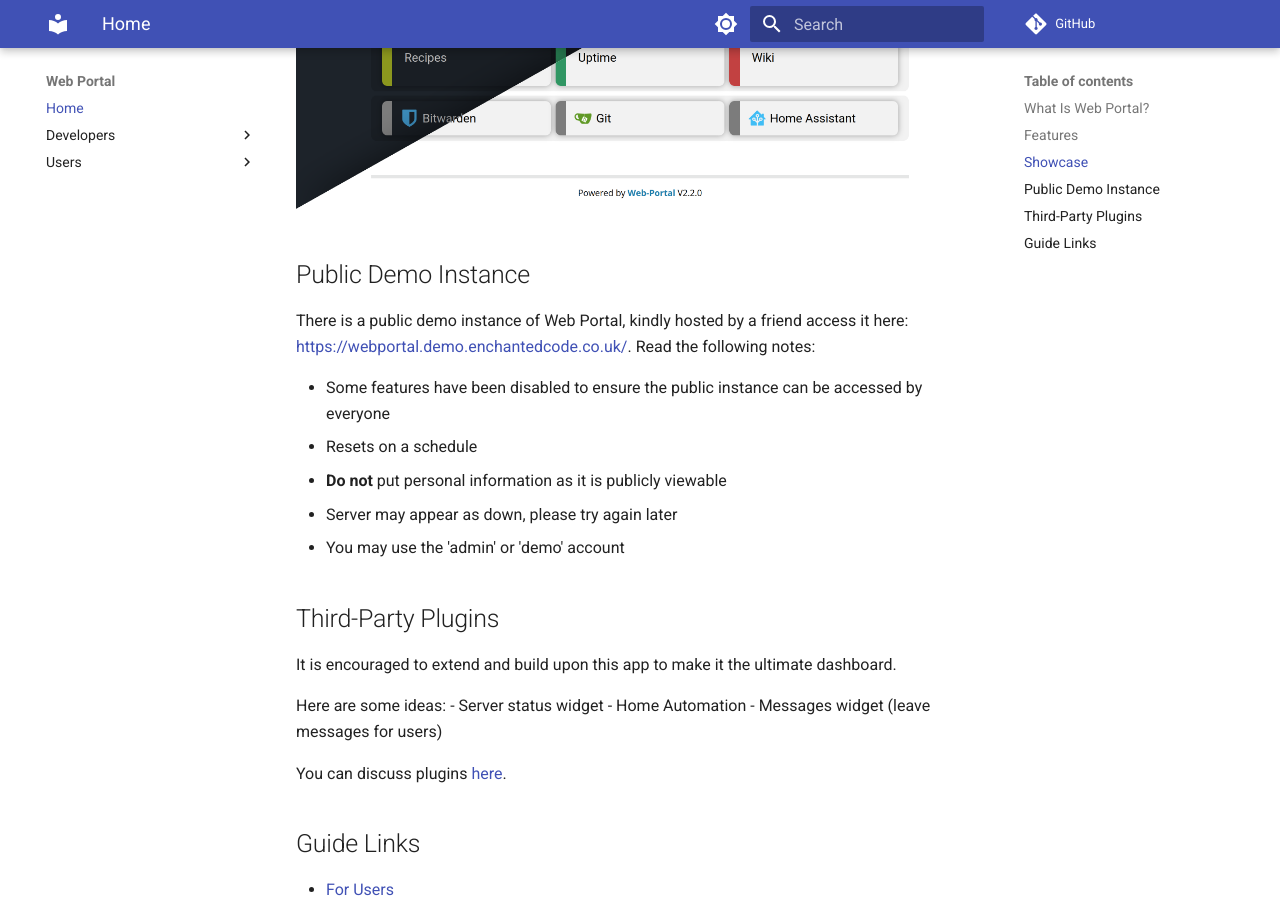
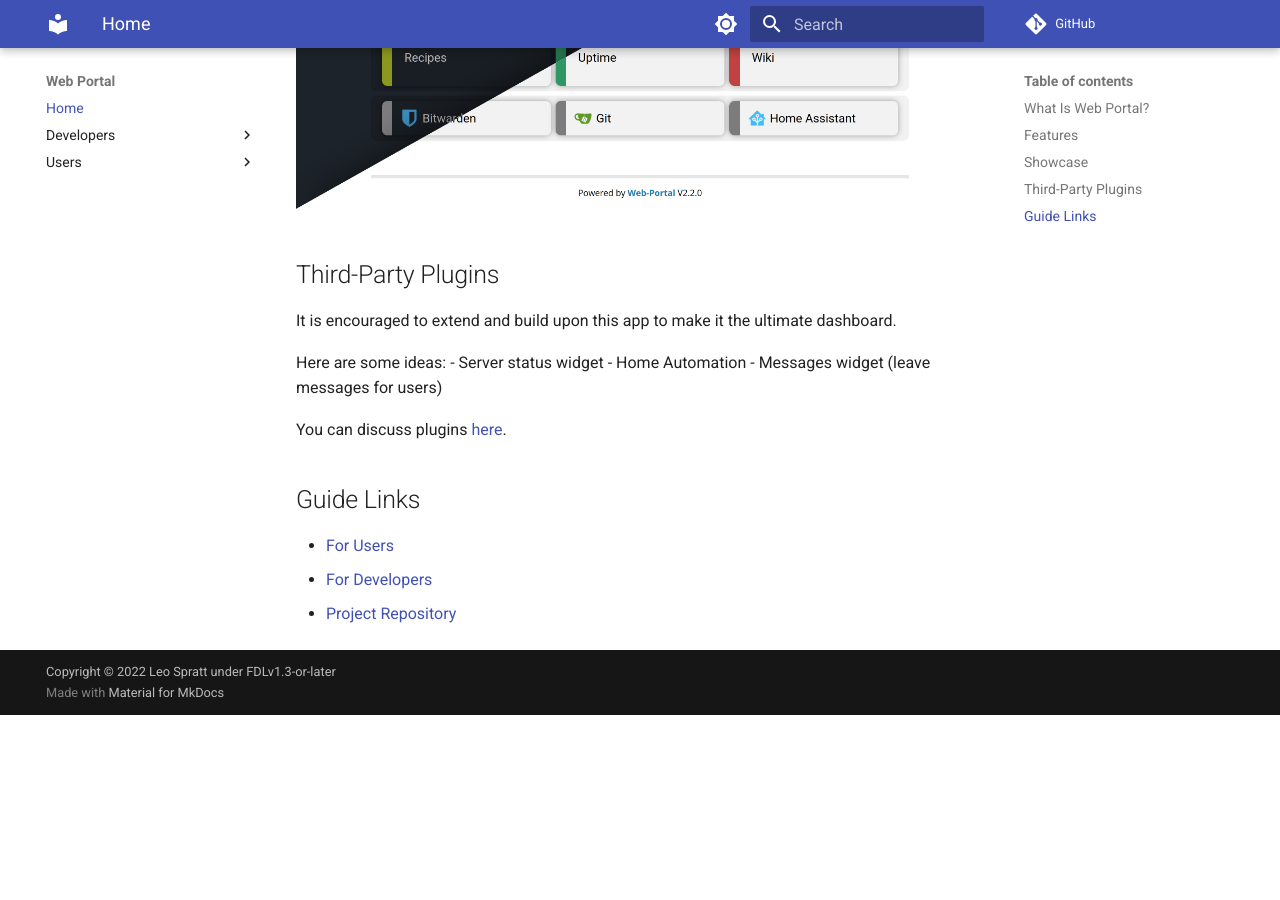
Before and after one commit to enchant97/web-portal, an MkDocs documentation site: the page built from docs/index.md, in a window 1280 px wide and 900 px high, scrolled down 1438 px. Built offline with MkDocs 1.6.1 and Material for MkDocs 9.7.7, drawn with Linux system fonts in a browser that asks for light colours; comment, search, counter and statistics services are not loaded; after the commit the page ends 2153 px from its top, so only the background shows below that.

Commit message:
remove demo link & update docs url

```diff
--- a/docs/index.md
+++ b/docs/index.md
@@ -30,15 +30,6 @@
 ## Showcase
 [![web-portal showcase image, showing dark and light themes](assets/portal-view.png)](assets/portal-view.png)
 
-## Public Demo Instance
-There is a public demo instance of Web Portal, kindly hosted by a friend access it here: <https://webportal.demo.enchantedcode.co.uk/>. Read the following notes:
-
-- Some features have been disabled to ensure the public instance can be accessed by everyone
-- Resets on a schedule
-- **Do not** put personal information as it is publicly viewable
-- Server may appear as down, please try again later
-- You may use the 'admin' or 'demo' account
-
 ## Third-Party Plugins
 It is encouraged to extend and build upon this app to make it the ultimate dashboard.
 
--- a/mkdocs.yml
+++ b/mkdocs.yml
@@ -1,5 +1,5 @@
 site_name: Web Portal
-site_url: https://enchantedcode.co.uk/web-portal/
+site_url: https://webportal.docs.enchantedcode.co.uk/
 repo_url: https://github.com/enchant97/web-portal
 use_directory_urls: false
 copyright: Copyright © 2022 Leo Spratt under FDLv1.3-or-later
```
Also changed, not shown: README.md (+2 -11 lines).
